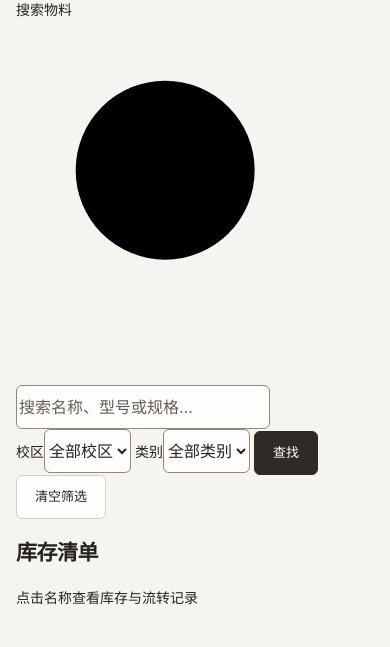
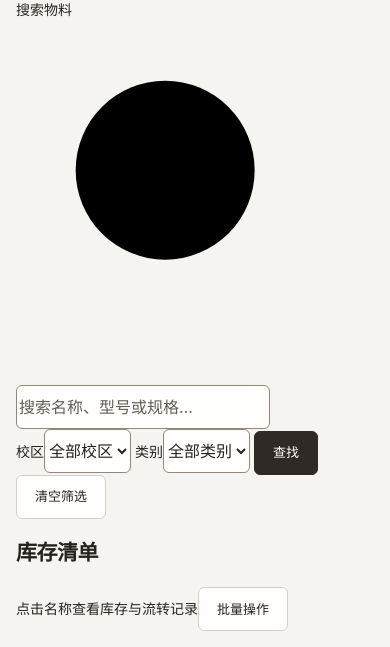
Before and after one commit to 1546742976/xtyf-manager, a Python web app: template templates/assets.html in a window 390 px wide. Shown: the part 1244-1891 px from the top of the page. Before the commit the page ends 1849 px from the top, so only its background shows below. Run offline with Jinja, Linux system fonts and the light colour scheme; the template is opened without the code that fills it, so the values that code supplies are empty.

Commit message:
feat(assets): add multi-select bulk label printing (#55)

```diff
--- a/static/assets.css
+++ b/static/assets.css
@@ -50,6 +50,8 @@
 .asset-filters .asset-reset { padding-inline:8px; border-color:transparent; background:transparent; color:var(--ux-muted); }
 .asset-results-heading { display:flex; justify-content:space-between; align-items:center; flex-wrap:wrap; gap:8px 16px; padding:20px 24px; }
 .asset-results-heading > div { display:flex; gap:14px; flex-wrap:wrap; align-items:baseline; }
+.asset-results-actions { display:flex; align-items:center; justify-content:flex-end; gap:12px; flex-wrap:wrap; }
+.asset-results-actions .btn { white-space:nowrap; }
 .asset-results-heading h2 { margin:0; font-size:16px; font-weight:650; }
 .asset-result-summary { margin:0; color:var(--ux-muted); font-size:12px; }
 .asset-list-hint { font-size:11px; color:var(--ux-muted); }
@@ -144,6 +146,7 @@
 #asset-mine-units { width:100%; max-width:100%; max-height:none; }
 #asset-camera-video { width:100%; max-height:45vh; object-fit:contain; }
 #asset-label-preview canvas { display:block; margin:1rem auto; border:1px solid var(--ux-stroke); }
+.asset-label-preview-note { margin:12px 0; color:var(--ux-muted); font-size:12px; }
 .asset-workspace [hidden],.asset-dialog [hidden] { display:none!important; }
 
 /* Secondary tasks: one visible dialog, contextual forms, and stable action areas. */
@@ -336,6 +339,7 @@
   .asset-filters .btn { width:100%; }
   .asset-results-heading { padding:18px 16px; }
   .asset-results-heading > div { gap:6px; flex-direction:column; }
+  .asset-results-heading > .asset-results-actions { width:100%; flex-direction:row; align-items:center; justify-content:space-between; }
   .asset-grid { grid-template-columns:minmax(0,1fr); }
   .asset-card.asset-list-row { grid-template-columns:minmax(0,1fr); gap:14px; padding:20px 16px; }
   .asset-item-mode { grid-column:1; grid-row:2; }
--- a/static/assets.js
+++ b/static/assets.js
@@ -234,7 +234,7 @@
       }
       $('asset-campuses').hidden=!c.can_manage;
       $('asset-categories').hidden=!c.can_manage;
-      if(!c.can_manage||!c.intake_enabled)organizing=false;
+      if(itemId||mine)organizing=false;
       filter.hidden=!!itemId||mine;
       const campus=filter.elements.campus_id.value;
       filter.elements.campus_id.innerHTML=options(c.campuses,campus,'全部校区');
@@ -374,23 +374,36 @@
     showDialog($('asset-directory-dialog'));
   }
   function updateCategorySelection(){
-    const host=$('asset-category-organizer');if(!host)return;
+    const host=$('asset-category-organizer'),toggle=$('asset-bulk-toggle');
+    const canAssign=!!catalog?.can_manage&&!!catalog?.intake_enabled;
+    if(toggle){
+      toggle.hidden=!!itemId||mine||(!window.AssetLabels&&!canAssign);
+      toggle.textContent=organizing?'退出多选':`批量操作${categorySelection.size?`（已选 ${categorySelection.size}）`:''}`;
+      toggle.setAttribute('aria-pressed',String(organizing));
+    }
+    if(!host)return;
     host.hidden=!organizing||!!itemId||mine;
-    if(host.hidden)return;
     const values=[...categorySelection.values()],outside=values.filter(v=>!listing.some(i=>i.id===v.id)).length;
-    $('asset-category-selection').textContent=`已选 ${values.length} / 100 种物料${outside?` · ${outside} 种不在当前页`:''}。翻页、搜索、切换筛选后保留选择；只修改已选型号。`;
+    $('asset-category-selection').textContent=`已选 ${values.length} / 100 种物料${outside?` · ${outside} 种不在当前页`:''}。翻页、搜索、切换筛选后保留选择；打印只生成所选型号标签，不改变库存。`;
     $('asset-category-selected-list').innerHTML=values.map(v=>`<li><span>${esc(v.name)} · ${esc(v.specification)||'无规格'} · M:${v.id}</span>${button('category-remove','取消选择',v.id,`aria-label="取消选择 M:${v.id}"`)}</li>`).join('');
+    const print=host.querySelector('[data-action="bulk-print-labels"]');
+    if(print){print.hidden=!window.AssetLabels;print.disabled=!values.length;}
+    const assign=host.querySelector('[data-action="category-assign"]');
+    if(assign){assign.hidden=!canAssign;assign.disabled=!values.length;}
+    const clear=host.querySelector('[data-action="category-clear"]');
+    if(clear)clear.disabled=!values.length;
+    const page=host.querySelector('[data-action="category-select-page"]');
+    if(page)page.disabled=!listing.length;
     for(const checkbox of document.querySelectorAll('[data-category-item]'))checkbox.checked=categorySelection.has(Number(checkbox.dataset.categoryItem));
-    for(const control of host.querySelectorAll('[data-action]'))if(['category-clear','category-assign'].includes(control.dataset.action))control.disabled=!values.length;else if(control.dataset.action==='category-select-page')control.disabled=!listing.length;
   }
   function selectCategoryItem(item){
     if(categorySelection.has(item.id))return;
     if(categorySelection.size>=100)throw Error('每批最多选择 100 种物料，请先保存或取消已有选择');
-    categorySelection.set(item.id,{id:item.id,version:item.version,name:item.name,specification:item.specification});
+    categorySelection.set(item.id,{...item});
   }
   async function categoryAction(action,id){
-    if(!catalog.can_manage||!catalog.intake_enabled)throw Error('当前账号或服务器暂不支持整理类别');
     if(action==='category-organize'){
+      if(!catalog.can_manage||!catalog.intake_enabled)throw Error('当前账号或服务器暂不支持整理类别');
       organizing=true;$('asset-directory-dialog').close();await load();
       $('asset-category-organizer').scrollIntoView({block:'nearest',behavior:'smooth'});return;
     }
@@ -402,6 +415,7 @@
       listing.forEach(selectCategoryItem);updateCategorySelection();return;
     }
     if(action==='category-assign'){
+      if(!catalog.can_manage||!catalog.intake_enabled)throw Error('当前账号或服务器暂不支持整理类别');
       if(!categorySelection.size)throw Error('请先勾选需要整理的物料');
       const values=[...categorySelection.values()],categories=catalog.categories.filter(c=>c.active);
       open('设置物料类别',`<div class="asset-operation-summary"><strong>本次共 ${values.length} 种物料</strong><p>包括已选清单中不在当前页的物料。同型号的全部实物沿用类别。</p></div><label>目标类别<select name="category_id">${options(categories,'','未分类')}</select></label><p id="asset-category-confirmation" class="asset-operation-summary" aria-live="polite"></p>`,'categories/assign',{},[],data=>{
@@ -414,6 +428,17 @@
     }
   }
   async function act(action,id,campusId){
+    if(action==='bulk-toggle'){
+      if(itemId||mine)return;
+      organizing=!organizing;await load();
+      if(organizing)$('asset-category-organizer').scrollIntoView({block:'nearest',behavior:'smooth'});
+      return;
+    }
+    if(action==='bulk-print-labels'){
+      if(!window.AssetLabels)throw Error('当前客户端暂不支持标签打印');
+      if(!categorySelection.size)throw Error('请先勾选需要打印的物料');
+      return window.AssetLabels.open([...categorySelection.values()]);
+    }
     if(action.startsWith('category-'))return categoryAction(action,id);
     if(action==='new-campus'||action==='edit-campus'){catalogEditor('campuses',catalog.campuses.find(c=>c.id===id)||{});return;}
     if(action==='new-category'||action==='edit-category'){catalogEditor('categories',catalog.categories.find(c=>c.id===id)||{});return;}
@@ -676,5 +701,6 @@
     if(e.target.name==='campus_id'||e.target.name==='category'){listPage=1;load();}
   });
   window.AssetLedger={api,load,open,showDialog,input,reason,options,esc,campusFields,scanQuantity,renderPager:pager,registerPager,get catalog(){return catalog;},get blocked(){return !!unresolved||pending;},get detail(){return detail;},get listing(){return listing;}};
+  window.addEventListener('load',updateCategorySelection,{once:true});
   load();
 })();
--- a/templates/assets.html
+++ b/templates/assets.html
@@ -55,11 +55,12 @@
   </div>
   <div id="asset-results-heading" class="asset-results-heading">
     <div><h2>库存清单</h2><p id="asset-result-summary" class="asset-result-summary" aria-live="polite"></p></div>
-    <span class="asset-list-hint">点击名称查看库存与流转记录</span>
+    <div class="asset-results-actions"><span class="asset-list-hint">点击名称查看库存与流转记录</span><button class="btn" id="asset-bulk-toggle" type="button" data-action="bulk-toggle" aria-pressed="false" hidden>批量操作</button></div>
   </div>
-  <section id="asset-category-organizer" class="asset-category-organizer" aria-label="整理库存类别" hidden>
-    <div class="asset-heading"><div><h3>整理库存类别</h3><p id="asset-category-selection" class="asset-muted" aria-live="polite"></p></div><button class="btn" type="button" data-action="category-organize-close">完成整理</button></div>
-    <div class="asset-actions"><button class="btn" type="button" data-action="category-select-page">选择本页</button><button class="btn" type="button" data-action="category-clear">清空选择</button><button class="btn primary" type="button" data-action="category-assign">设置已选物料类别</button></div>
+  <section id="asset-category-organizer" class="asset-category-organizer" aria-label="批量操作" hidden>
+    <div class="asset-heading"><div><h3>批量操作</h3><p id="asset-category-selection" class="asset-muted" aria-live="polite"></p></div><button class="btn" type="button" data-action="category-organize-close">退出多选</button></div>
+    <p class="asset-muted">勾选物料后选择操作；跨页、搜索和筛选会保留已选项。打印标签不会改变库存。</p>
+    <div class="asset-actions"><button class="btn" type="button" data-action="category-select-page">选择本页</button><button class="btn" type="button" data-action="category-clear">清空选择</button><button class="btn" type="button" data-action="bulk-print-labels" hidden>打印选中标签</button><button class="btn primary" type="button" data-action="category-assign" hidden>设置已选物料类别</button></div>
     <details><summary>查看已选物料</summary><ul id="asset-category-selected-list"></ul></details>
   </section>
   <div id="asset-content" aria-busy="true"></div>
```
Also changed, not shown: docs/usage/资产管理.md (+1 -1 lines), static/asset-labels.js (+7 -1 lines), tests/browser/assets_catalog_paging.cjs (+18 -0 lines).
